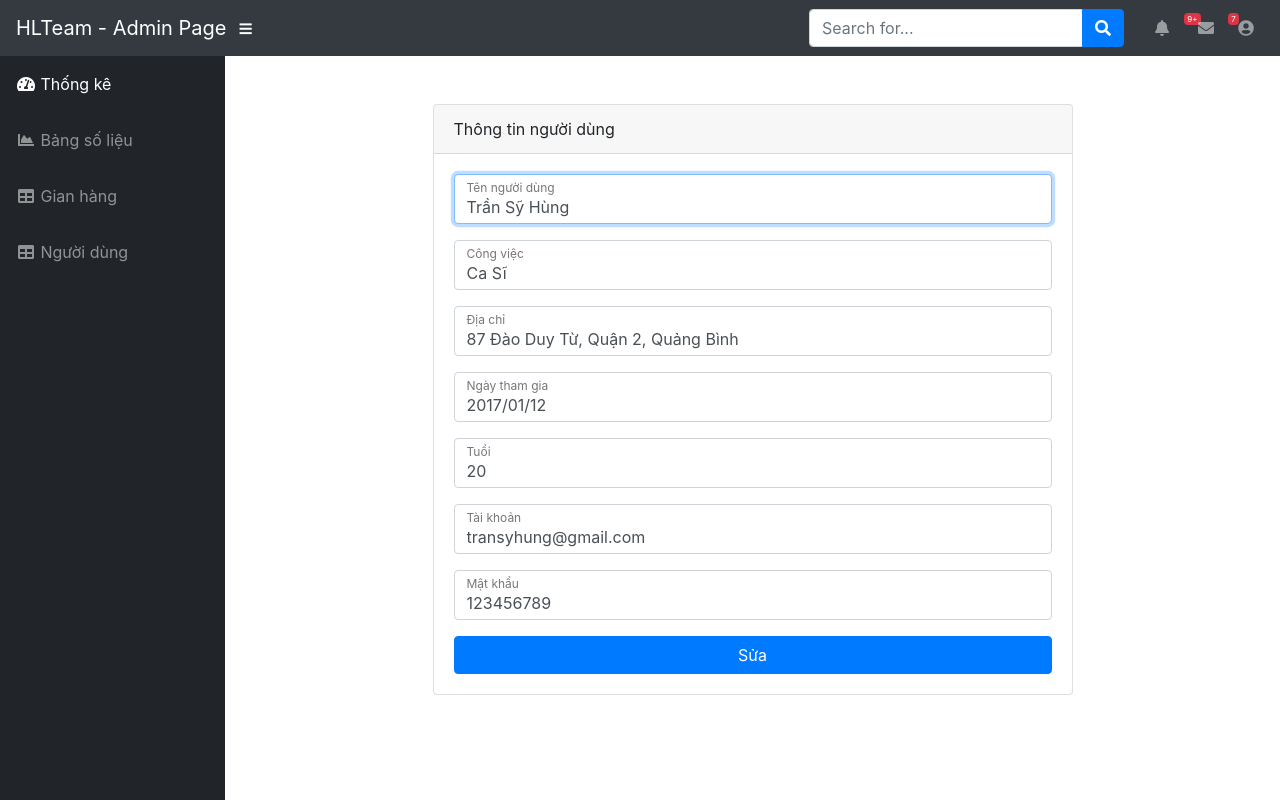
After one commit to HoangLan2904/HLTeam_AdminWebSite, a Node server app: template views/detail-account.ejs in a window 1280 px wide. The commit adds this page. Run offline with Node 20, Linux system fonts and the light colour scheme; the template is opened without the code that fills it, so the values that code supplies are empty; some libraries are stand-ins or nearby versions.

Commit message:
- Trang đăng nhập - Trang danh sách tài khoản - Trang chi tiết tài khoản - Trang tạo tài khoản quản trị

```diff
--- a/Controllers/index.js
+++ b/Controllers/index.js
@@ -3,7 +3,7 @@ var mysql = require('mysql');
 var connection = mysql.createConnection({
     host:'localhost',
     user:'root',
-    password:'lannguyenit598',
+    password:'123456789',
     database:'quanlysach',
   });
   connection.connect();
--- /dev/null
+++ b/views/detail-account.ejs
@@ -0,0 +1,63 @@
+<!DOCTYPE html>
+<html lang="en">
+<head>
+    <% include partials/head %>
+</head>
+<body id="page-top">
+    <% include partials/header %>
+    <div class="container">
+        <div class="card card-register mx-auto mt-5">
+          <div class="card-header">Thông tin người dùng</div>
+          <div class="card-body">
+            <form>
+              <div class="form-group">
+                <div class="form-label-group">
+                    <input type="text" id="firstName" class="form-control" placeholder="First name" required="required" autofocus="autofocus" value="Trần Sỹ Hùng">
+                    <label for="firstName">Tên người dùng</label>
+                </div>
+              </div>
+              <div class="form-group">
+                <div class="form-label-group">
+                    <input type="text" id="lastName" class="form-control" placeholder="Last name" required="required" value="Ca Sĩ">
+                    <label for="lastName">Công việc</label>
+                </div>
+              </div>
+              <div class="form-group">
+                <div class="form-label-group">
+                  <input type="email" id="inputEmail" class="form-control" placeholder="Email address" required="required" value="87 Đào Duy Từ, Quận 2, Quảng Bình">
+                  <label for="inputEmail">Địa chỉ</label>
+                </div>
+              </div>
+              <div class="form-group">
+                <div class="form-label-group">
+                    <input type="text" id="confirmPassword" class="form-control" placeholder="Confirm password" required="required" value="2017/01/12">
+                    <label for="confirmPassword">Ngày tham gia</label>
+                </div>
+              </div>
+              <div class="form-group">
+                    <div class="form-label-group">
+                      <input type="text" id="inputPassword" class="form-control" placeholder="Password" required="required" value="20">
+                      <label for="inputPassword">Tuổi</label>
+                    </div>
+                </div>
+                <div class="form-group">
+                    <div class="form-label-group">
+                        <input type="text" id="inputEmail" class="form-control" placeholder="Password" required="required" value="transyhung@gmail.com">
+                        <label for="inputPassword">Tài khoản</label>
+                    </div>
+                </div>
+                <div class="form-group">
+                        <div class="form-label-group">
+                            <input type="text" id="inputPassword" class="form-control" placeholder="Password" required="required" value="123456789">
+                            <label for="inputPassword">Mật khẩu</label>
+                        </div>
+                </div>
+              <a class="btn btn-primary btn-block" href="#">Sửa</a>
+              </form>
+              </div>
+              </div>
+          </div>
+        </div>
+    <% include partials/script %>
+</body>
+</html>
--- a/views/partials/footer.ejs
+++ b/views/partials/footer.ejs
@@ -30,7 +30,7 @@
     <div class="modal-body">Chọn "Đăng xuất" bên dưới nếu bạn đã sẵn sàng kết thúc phiên hiện tại của mình.</div>
     <div class="modal-footer">
       <button class="btn btn-secondary" type="button" data-dismiss="modal">Hủy</button>
-      <a class="btn btn-primary" href="login.html">Đăng xuất</a>
+      <a class="btn btn-primary" href="/login">Đăng xuất</a>
     </div>
   </div>
 </div>
--- a/views/partials/header.ejs
+++ b/views/partials/header.ejs
@@ -52,7 +52,7 @@
           <a class="dropdown-item" href="#">Cài đặt</a>
           <a class="dropdown-item" href="#">Ghi chú hoạt động</a>
           <div class="dropdown-divider"></div>
-          <a class="dropdown-item" href="#" data-toggle="modal" data-target="#logoutModal">Đăng xuất</a>
+          <a class="dropdown-item" href="/login" data-toggle="modal" data-target="#logoutModal">Đăng xuất</a>
         </div>
       </li>
     </ul>
```
Also changed, not shown: routes/index.js (+15 -0 lines), views/forgot-password.ejs (added, +41 -0 lines), views/login.ejs (added, +52 -0 lines), views/partials/table_user_body.ejs (+4 -3 lines), views/register.ejs (added, +69 -0 lines).
